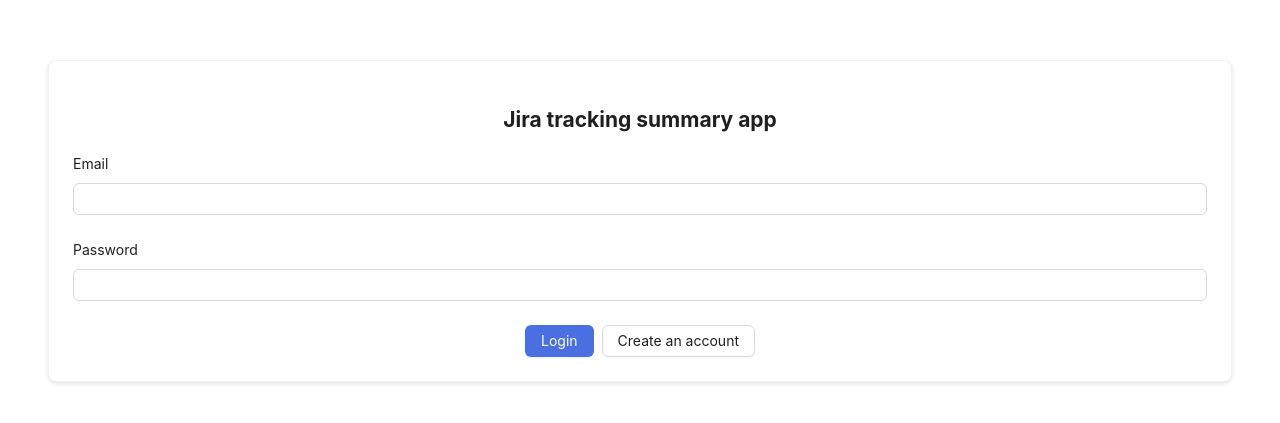
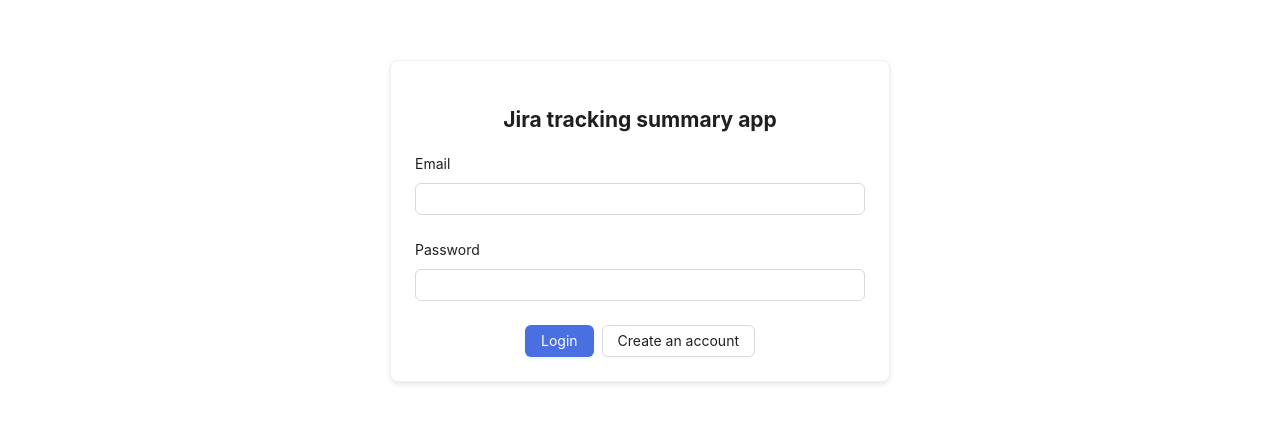
Before and after one commit to maximyaroshchuk/JiraTrackingSummary, a Vue app in the folder frontend/: page /auth in a window 1280 px wide. Shown: the part 179-602 px from the top of the page. Built offline with nearby package versions, Linux system fonts and the light colour scheme; no server answers.

Commit message:
Update UI

```diff
--- a/frontend/src/components/layouts/AuthLayout.vue
+++ b/frontend/src/components/layouts/AuthLayout.vue
@@ -56,7 +56,7 @@
 
 <template>
     <div class="h-full mx-3 flex align-items-center justify-content-center">
-        <Card class="w-full">
+        <Card class="w-full login-card">
             <h2 class="mb-5">Jira tracking summary app</h2>
             <Form layout="vertical">
                 <FormItem label="Email">
@@ -97,4 +97,9 @@
     margin-top: 20px;
     text-align: right;
 }
+
+.login-card {
+    max-width: 500px;
+    width: 100%;
+}
 </style>
```
